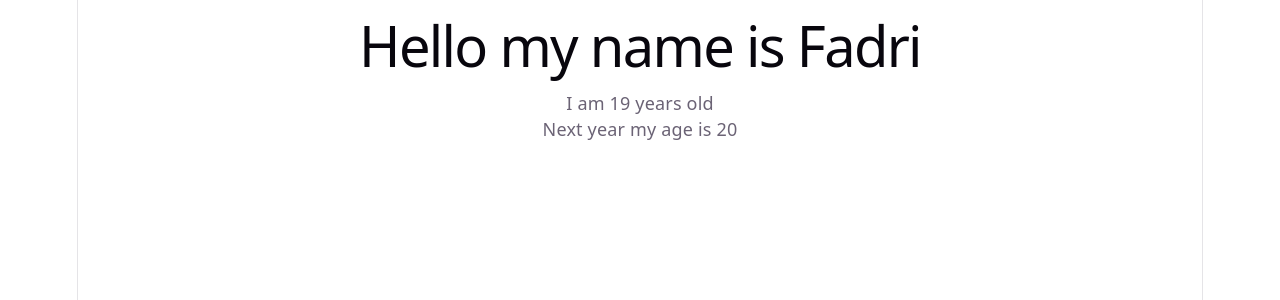
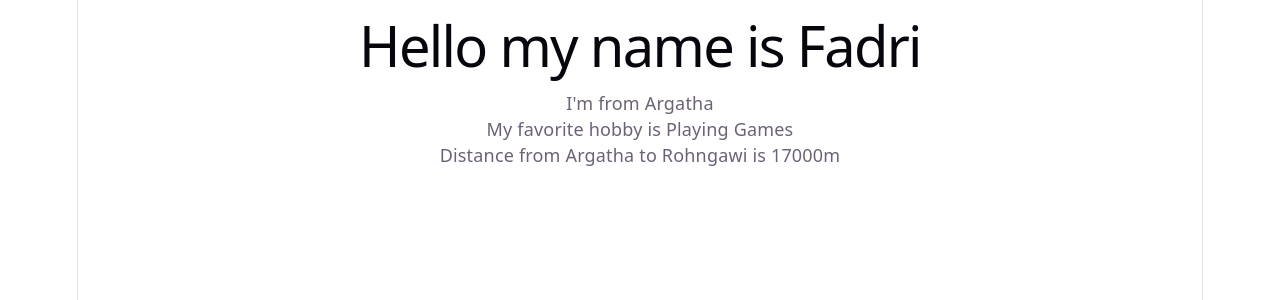
Before and after one commit to Fadri-Ashley/react-lano, a React (Vite) app: page / in a window 1280 px wide. Shown: the top 300 px of the page. Built offline with nearby package versions, Linux system fonts and the light colour scheme.

Commit message:
learn JSX function

```diff
--- a/src/App.jsx
+++ b/src/App.jsx
@@ -1,15 +1,21 @@
 function App() {
 
   const name = "Fadri"
-  const age = 19
+  const city = "Argatha"
+  const hobbies = ["Playing Guitar", "Reading Book", "Playing Games"]
 
   return (
-    <div>
+    <div className="profil">
       <h1>Hello my name is {name}</h1>
-      <p>I am {age} years old</p>
-      <p>Next year my age is {age + 1}</p>
+      <p>I'm from {city}</p>
+      <p>My favorite hobby is {hobbies[2]}</p>
+      <p>Distance from Argatha to Rohngawi is {meterConvert(17)}m</p>
     </div>
   );
 }
 
+function meterConvert(km) {
+  return km * 1000
+}
+
 export default App;
```
